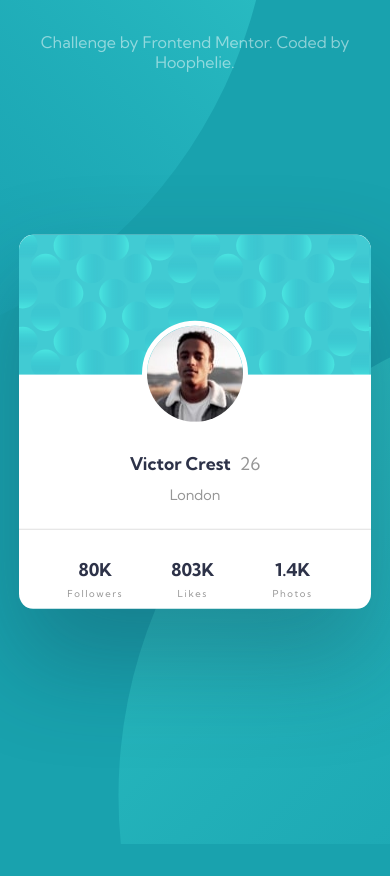
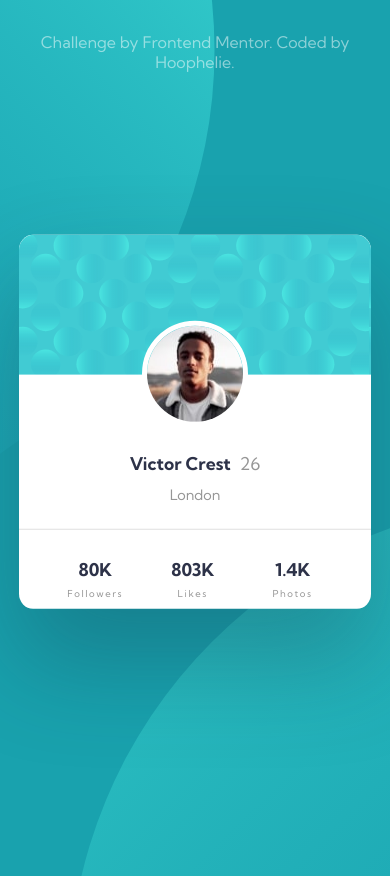
Before and after one commit to HOOP-helie/Newbie-Profile-Card--Frontend-Mentor, a plain HTML site: page index.html in a window 390 px wide. Before the commit the page ends 844 px from the top, so only its background shows below. Drawn offline with Linux system fonts and the light colour scheme.

Commit message:
Modify circle design in the background

```diff
--- a/index.html
+++ b/index.html
@@ -22,7 +22,7 @@
   </head>
 
   <body>
-    <section class="card">
+    <article class="card">
       <div class="card-pattern"></div>
       <img
         class="profile-pic"
@@ -48,7 +48,7 @@
           <p class="data-description">Photos</p>
         </div>
       </div>
-    </section>
+    </article>
 
     <div class="attribution">
       Challenge by
--- a/style.css
+++ b/style.css
@@ -15,13 +15,15 @@ a {
 }
 
 body {
-  background-color: hsl(185, 75%, 39%);
-  background-image: url("images/bg-pattern-top.svg"),
-    url("images/bg-pattern-bottom.svg");
-  background-position: -62% 50%, 148% -42%;
+  background: url("images/bg-pattern-top.svg"),
+    url("images/bg-pattern-bottom.svg"), hsl(185, 75%, 39%);
+  /* background-position: -62% 50%, 148% -42%; */
   background-repeat: no-repeat;
+  /* droite: 48%largeur +15%, bas : 65%haut-15%largeur */
+  background-position: right 52vw bottom 40vh, left 46vw top 55vh;
   font-family: "Kumbh Sans", sans-serif;
   font-weight: 400;
+  min-height: 100vh;
 }
 
 .attribution {
@@ -122,6 +124,7 @@ h1,
 
 @media (max-width: 75rem) {
   body {
-    background-position: 120% 70%, -20% -35%;
+    background-position: right 45vw bottom 40vh,
+      left calc(40vw + 15%) top calc(65vh - 13vw);
   }
-} ;
+}
```
